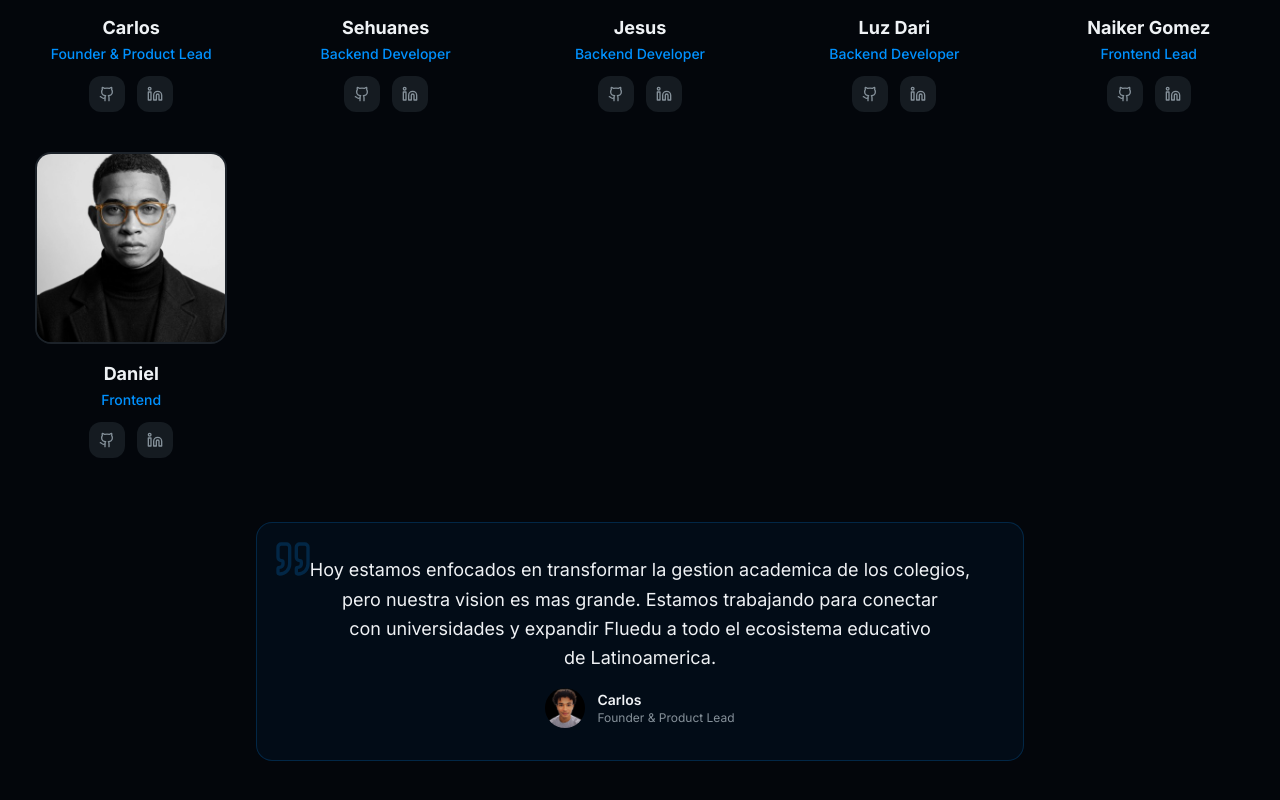
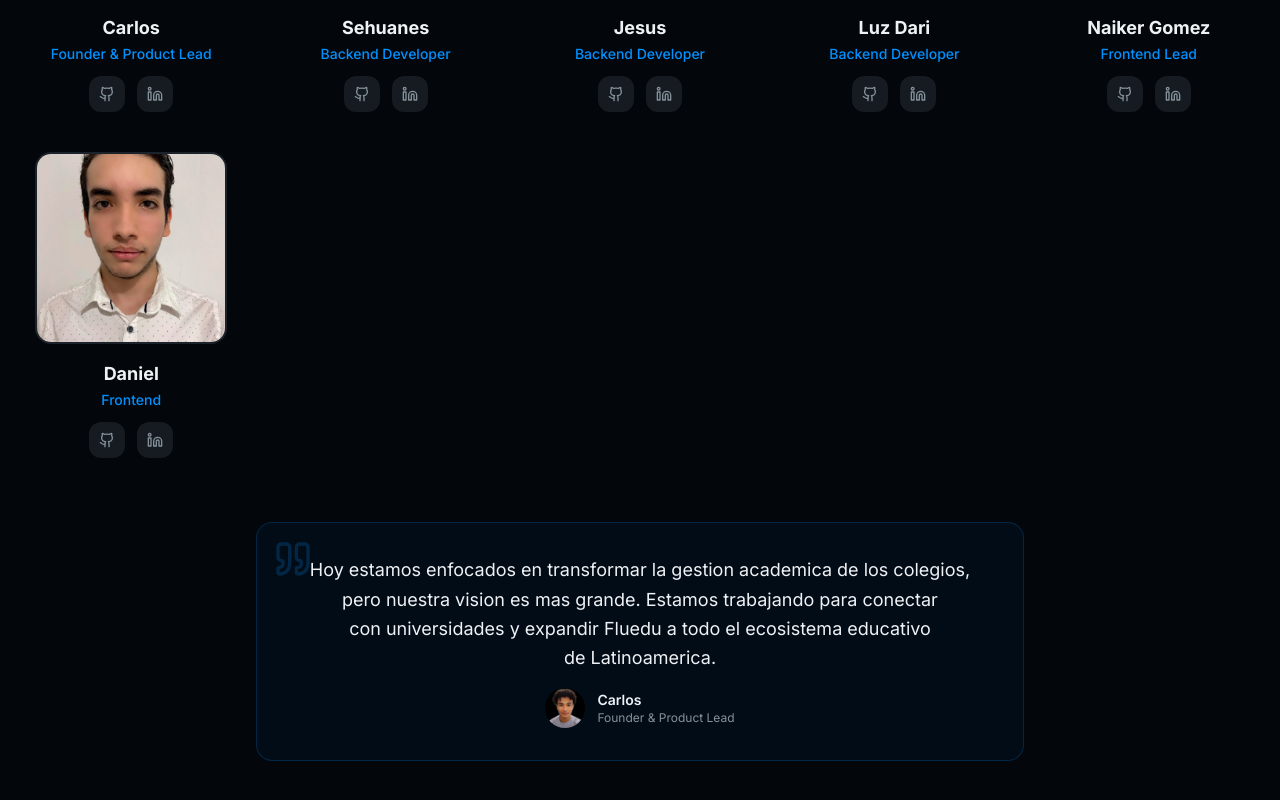
Before and after one commit to fluedu/fluedu-landing, a Next.js app: page / in a window 1280 px wide. Shown: the part 2274-3074 px from the top of the page. Built offline with nearby package versions, Linux system fonts and the light colour scheme; no server answers.

Commit message:
daniel team

```diff
--- a/components/team.tsx
+++ b/components/team.tsx
@@ -51,7 +51,7 @@ const team: TeamMember[] = [
   {
     name: "Daniel",
     role: "Frontend",
-    image: "/images/team/naiker.jpg",
+    image: "/images/team/daniel.jpeg",
     github: "https://github.com/Kasuda25",
     linkedin: "/images/team/daniel.jpeg",
   },
```
